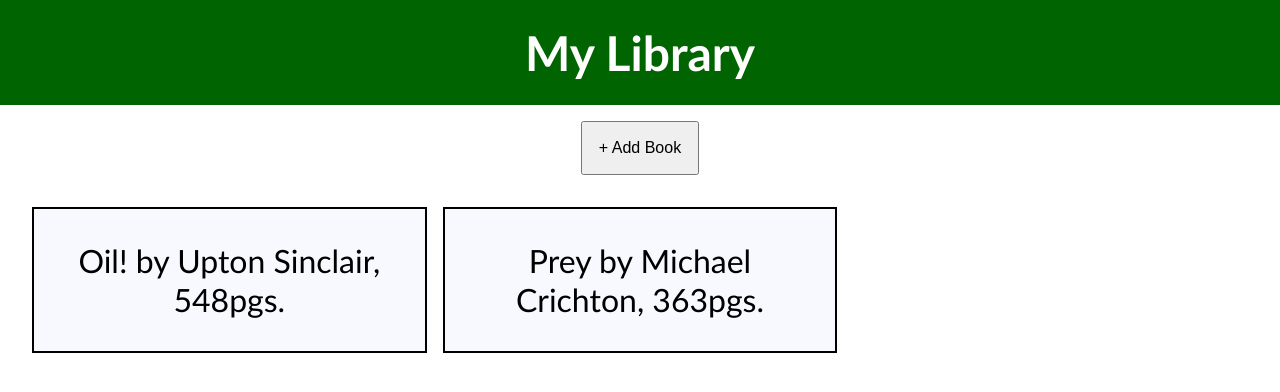
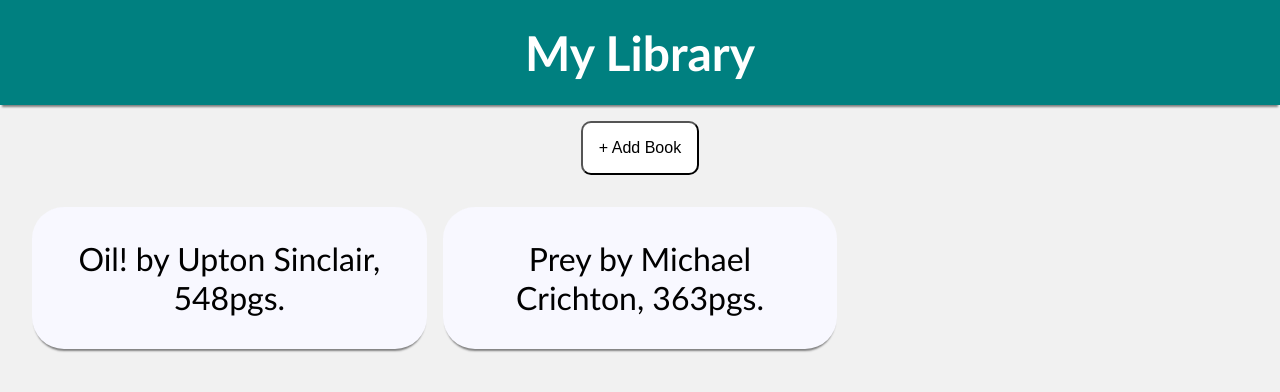
Before and after one commit to TedV4/library, a plain HTML site: page index.html in a window 1280 px wide. Drawn offline with Linux system fonts and the light colour scheme.

Commit message:
Round borders on cards, change color scheme, add box shadow to header and cards.

```diff
--- a/style.css
+++ b/style.css
@@ -8,15 +8,17 @@ body {
   display: flex;
   flex-direction: column;
   font-family: "Gill Sans", "Gill Sans MT", Calibri, "Trebuchet MS", sans-serif;
+  background: #f1f1f1;
 }
 
 header {
   text-align: center;
-  background: rgb(0, 100, 0);
+  background: teal;
   color: white;
   font-size: 3em;
   font-weight: bold;
   padding: 0.5em;
+  box-shadow: 0 4px 2px -2px gray;
 }
 
 .add-book-container {
@@ -32,11 +34,15 @@ header {
   align-self: center;
   margin-top: 1em;
   cursor: pointer;
+  border-radius: 10px;
+  background-color: #ffffff;
+  color: rgb(0, 0, 0);
 }
 
 .book-form {
   display: none;
-  border: 3px solid #f1f1f1;
+  border: 3px solid #414141;
+  border-radius: 4px;
   top: 0;
   margin-top: 2em;
   position: absolute;
@@ -106,8 +112,10 @@ button:hover {
   display: flex;
   flex-direction: column;
   background: ghostwhite;
-  border: black 2px solid;
   text-align: center;
   font-size: 2em;
   padding: 1em;
+  border: none;
+  border-radius: 1em;
+  box-shadow: 0 4px 2px -2px gray;
 }
```
